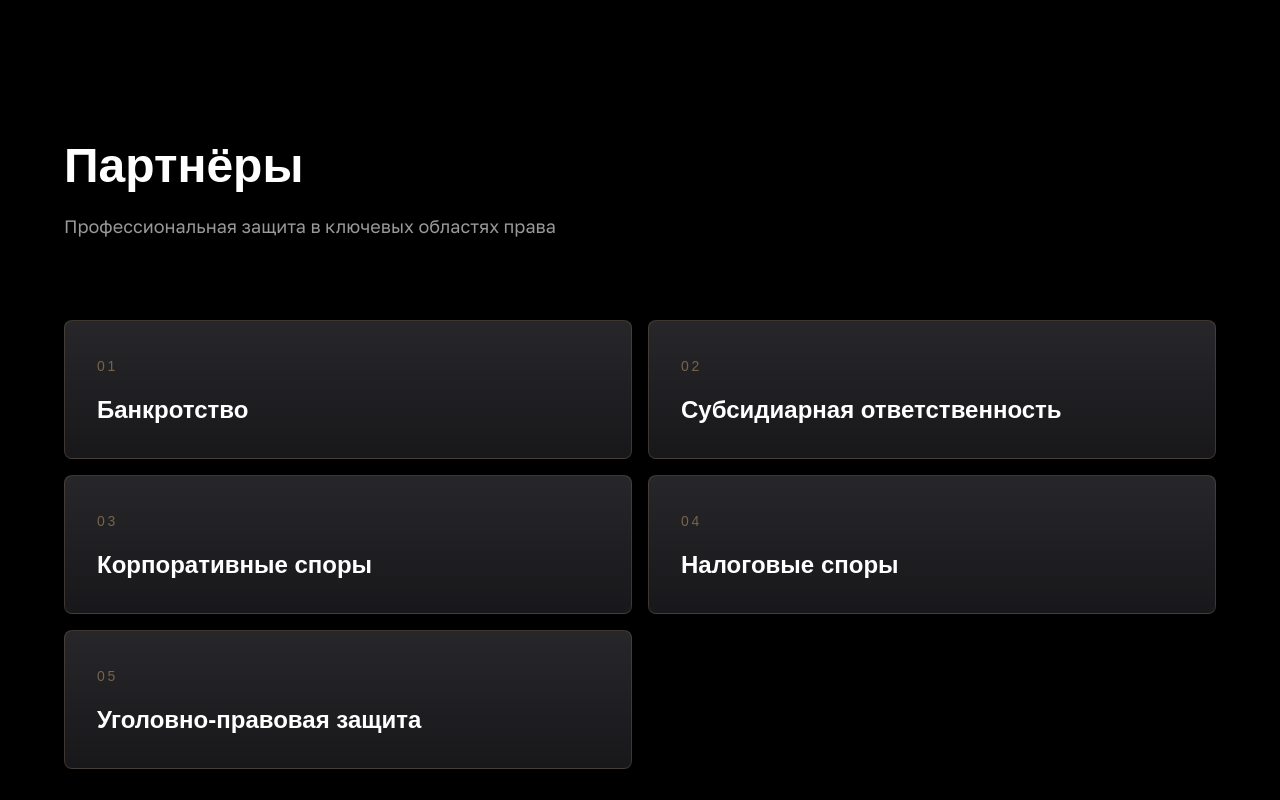
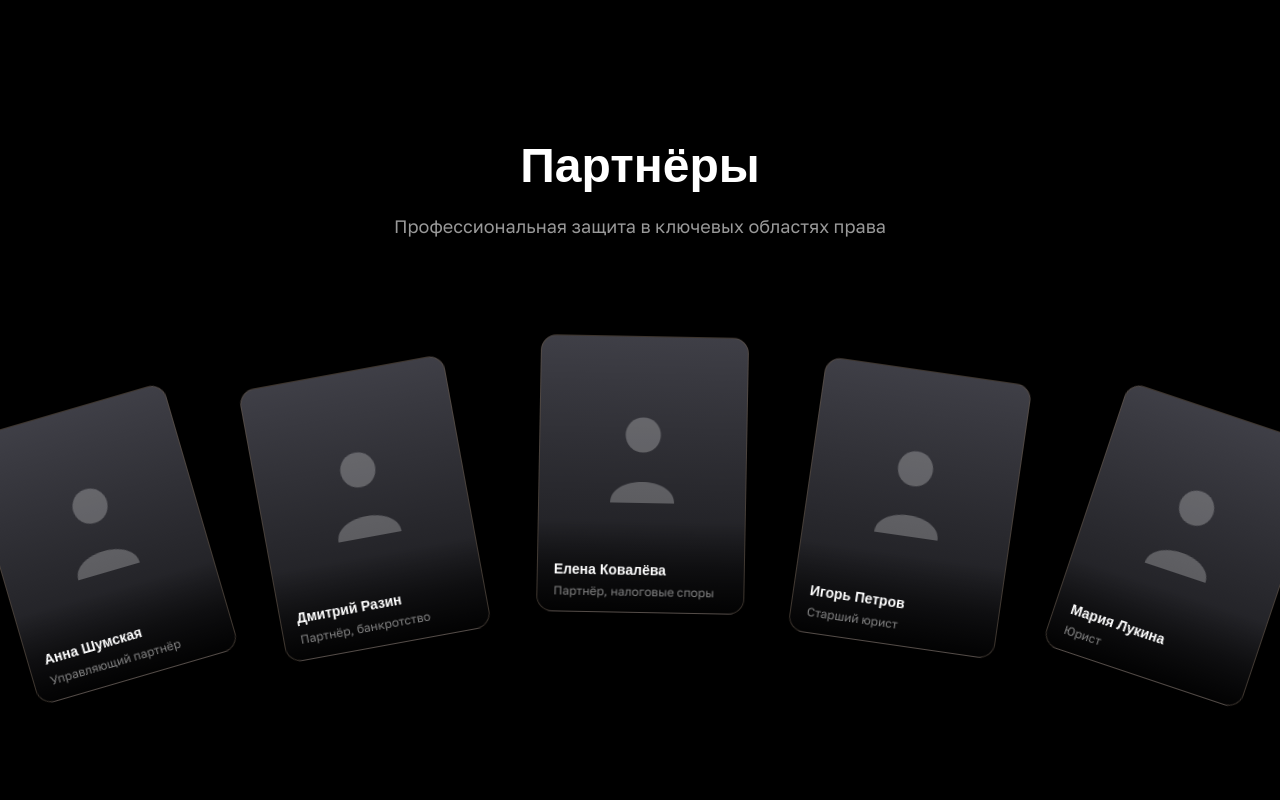
Before and after one commit to artempataga1-pixel/ships_project, a Next.js app: page / in a window 1280 px wide. Shown: the part 3120-3920 px from the top of the page. Built offline with nearby package versions, Linux system fonts and the light colour scheme; a web font is replaced by a local one.

Commit message:
Партнёры: карточки-веер с раскрытием, покачиванием и вытягиванием по наведению (референс landonorris.com)

```diff
--- a/src/components/sections/PartnersSection.tsx
+++ b/src/components/sections/PartnersSection.tsx
@@ -1,57 +1,203 @@
-import { RevealOnScroll } from '@/components/ui/RevealOnScroll'
+'use client'
+
+import { useRef } from 'react'
+import { useGSAP } from '@gsap/react'
+import { gsap } from '@/lib/gsap'
 import { SectionHeading } from '@/components/ui/SectionHeading'
-import { PRACTICES } from '@/constants/content/practice'
+import { Card } from '@/components/ui/Card'
+import { TEAM } from '@/constants/content/team'
+
+/* Референс — reference 2/partneri.mp4 (landonorris.com): колода карточек
+   раскрывается дугой-веером при входе в вьюпорт и бесконечно покачивается
+   на месте (та же механика, что и в компетенциях — kompenecii.mp4, только
+   там тайлы с номерами, а тут — портретные карточки людей). Здесь дополнительно
+   добавлено наведение: карточка распрямляется и выходит вперёд, как будто её
+   вытянули из колоды. */
+
+const ARC_SPACING_X = 250
+const ARC_LIFT_Y = 32
+const ARC_TILT = 9
+const IDLE_WOBBLE_DURATION = 7
+
+function arcPosition(index: number, total: number) {
+  const offset = index - (total - 1) / 2
+  return {
+    x: offset * ARC_SPACING_X,
+    y: Math.abs(offset) * ARC_LIFT_Y,
+    rotate: offset * ARC_TILT,
+    z: Math.round(total - Math.abs(offset)),
+  }
+}
+
+function SilhouetteIcon() {
+  return (
+    <svg
+      viewBox="0 0 100 120"
+      fill="none"
+      xmlns="http://www.w3.org/2000/svg"
+      className="w-20 h-24 opacity-25"
+      aria-hidden="true"
+    >
+      <circle cx="50" cy="35" r="22" fill="white" />
+      <path d="M10 120 C10 85 90 85 90 120 Z" fill="white" />
+    </svg>
+  )
+}
+
+function PartnerCard({ name, role }: { name: string; role: string }) {
+  return (
+    <div
+      className="
+        relative w-full h-full rounded-2xl overflow-hidden
+        border border-[var(--color-card-border)]/40
+        bg-gradient-to-b from-zinc-700 to-zinc-900
+      "
+    >
+      <div className="absolute inset-0 flex items-center justify-center pb-10">
+        <SilhouetteIcon />
+      </div>
+      <div className="absolute inset-x-0 bottom-0 bg-gradient-to-t from-black/90 via-black/50 to-transparent pt-10 pb-3 px-4">
+        <h3 className="font-heading text-sm font-extrabold leading-snug">{name}</h3>
+        <p className="mt-1 text-xs text-white/50">{role}</p>
+      </div>
+    </div>
+  )
+}
 
 export function PartnersSection() {
+  const arcRef = useRef<HTMLDivElement>(null)
+  const cardsRef = useRef<(HTMLDivElement | null)[]>([])
+
+  useGSAP(
+    () => {
+      const cards = cardsRef.current.filter((card): card is HTMLDivElement => card !== null)
+      if (!cards.length) return
+
+      const mm = gsap.matchMedia()
+
+      mm.add('(prefers-reduced-motion: no-preference)', () => {
+        const idleTweens: gsap.core.Tween[] = []
+        const listeners: Array<{ el: HTMLDivElement; enter: () => void; leave: () => void }> = []
+
+        cards.forEach((card, i) => {
+          const { x, y, rotate, z } = arcPosition(i, TEAM.length)
+
+          gsap.set(card, { x: x * 2.2, y: y - 170, rotate: rotate * 2.5, opacity: 0, zIndex: z })
+
+          gsap.to(card, {
+            x,
+            y,
+            rotate,
+            opacity: 1,
+            duration: 1,
+            delay: i * 0.09,
+            ease: 'power3.out',
+            scrollTrigger: {
+              trigger: arcRef.current,
+              start: 'top 75%',
+              once: true,
+            },
+            onComplete: () => {
+              idleTweens[i] = gsap.to(card, {
+                rotate: rotate + (i % 2 === 0 ? 5 : -5),
+                duration: IDLE_WOBBLE_DURATION,
+                delay: i * 0.25,
+                ease: 'sine.inOut',
+                yoyo: true,
+                repeat: -1,
+              })
+            },
+          })
+
+          // При наведении карточка "вынимается из колоды": распрямляется, поднимается и выходит вперёд
+          const onEnter = () => {
+            idleTweens[i]?.pause()
+            gsap.to(card, {
+              rotate: 0,
+              y: y - 30,
+              scale: 1.08,
+              zIndex: TEAM.length + 1,
+              duration: 0.4,
+              ease: 'power3.out',
+              overwrite: 'auto',
+            })
+          }
+          const onLeave = () => {
+            gsap.to(card, {
+              x,
+              y,
+              rotate,
+              scale: 1,
+              zIndex: z,
+              duration: 0.5,
+              ease: 'power3.out',
+              overwrite: 'auto',
+              onComplete: () => idleTweens[i]?.resume(),
+            })
+          }
+
+          card.addEventListener('mouseenter', onEnter)
+          card.addEventListener('mouseleave', onLeave)
+          listeners.push({ el: card, enter: onEnter, leave: onLeave })
+        })
+
+        return () => {
+          idleTweens.forEach((tween) => tween?.kill())
+          listeners.forEach(({ el, enter, leave }) => {
+            el.removeEventListener('mouseenter', enter)
+            el.removeEventListener('mouseleave', leave)
+          })
+        }
+      })
+
+      mm.add('(prefers-reduced-motion: reduce)', () => {
+        cards.forEach((card, i) => {
+          const { x, y, rotate, z } = arcPosition(i, TEAM.length)
+          gsap.set(card, { x, y, rotate, zIndex: z, opacity: 1 })
+        })
+      })
+    },
+    { scope: arcRef, dependencies: [] },
+  )
+
   return (
-    <section id="partners" className="min-h-dvh flex items-center bg-black">
-      <div className="max-w-[1440px] w-full mx-auto px-16 py-32 overflow-hidden">
+    <section id="partners" className="min-h-dvh flex items-center bg-black overflow-hidden">
+      <div className="max-w-[1440px] w-full mx-auto px-8 md:px-16 py-24 md:py-32">
         <SectionHeading
           title="Партнёры"
           subtitle="Профессиональная защита в ключевых областях права"
+          className="text-center"
         />
 
-        <div className="mt-20 grid grid-cols-2 gap-4">
-          {PRACTICES.map((practice, i) => {
-            return (
-              <RevealOnScroll key={practice.title} delay={i * 0.1}>
-                <div className="group">
-                  <div
-                    className="
-                      p-8 rounded-lg border border-[var(--color-card-border)]/40
-                      bg-gradient-to-b from-zinc-800 to-zinc-900
-                      transition-all duration-300
-                      group-hover:border-[var(--color-card-border)]
-                      group-hover:shadow-[0_0_24px_rgba(119,99,75,0.35)]
-                    "
-                  >
-                    <span className="font-heading text-sm tracking-[0.2em] text-[var(--color-card-border)]">
-                      {String(i + 1).padStart(2, '0')}
-                    </span>
-                    <h3 className="mt-4 font-heading text-2xl font-extrabold leading-snug">
-                      {practice.title}
-                    </h3>
+        {/* Дуга-веер карточек — как в референсе, только десктоп */}
+        <div ref={arcRef} className="relative mt-24 h-[420px] hidden lg:block">
+          {TEAM.map((member, i) => (
+            <div
+              key={member.name}
+              ref={(el) => {
+                cardsRef.current[i] = el
+              }}
+              className="absolute left-1/2 top-0 w-52 aspect-[3/4] -ml-[104px]"
+              style={{ transformOrigin: 'bottom center' }}
+            >
+              <PartnerCard name={member.name} role={member.role} />
+            </div>
+          ))}
+        </div>
 
-                    {/* Раскрывается при hover прямо внутри карточки */}
-                    <div className="grid grid-rows-[0fr] group-hover:grid-rows-[1fr] transition-[grid-template-rows] duration-300 ease-out">
-                      <div className="overflow-hidden">
-                        <ul className="mt-5 pt-5 border-t border-white/10 space-y-3">
-                          {practice.products.map((product) => (
-                            <li
-                              key={product}
-                              className="text-sm text-white/65 leading-relaxed pl-3 border-l border-[var(--color-card-border)]/50"
-                            >
-                              {product}
-                            </li>
-                          ))}
-                        </ul>
-                      </div>
-                    </div>
-                  </div>
-                </div>
-              </RevealOnScroll>
-            )
-          })}
+        {/* Мобильная и планшетная раскладка — простая сетка без дуги */}
+        <div className="mt-16 grid grid-cols-2 sm:grid-cols-3 gap-4 lg:hidden">
+          {TEAM.map((member) => (
+            <Card key={member.name} className="overflow-hidden">
+              <div className="w-full aspect-[3/4] bg-gradient-to-b from-zinc-700 to-zinc-900 flex items-end justify-center pb-6">
+                <SilhouetteIcon />
+              </div>
+              <div className="p-4">
+                <h3 className="font-heading text-sm font-extrabold leading-snug">{member.name}</h3>
+                <p className="mt-1 text-xs text-white/50">{member.role}</p>
+              </div>
+            </Card>
+          ))}
         </div>
       </div>
     </section>
```
